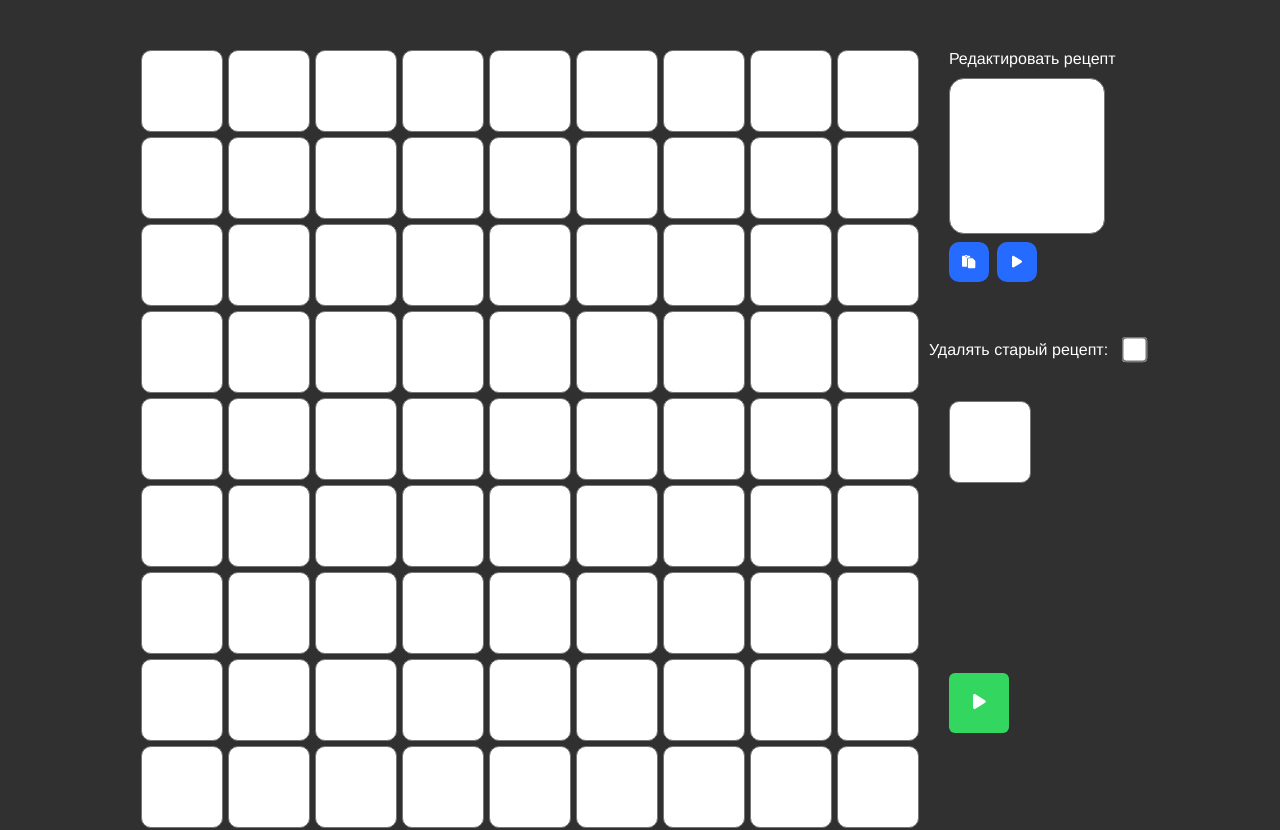
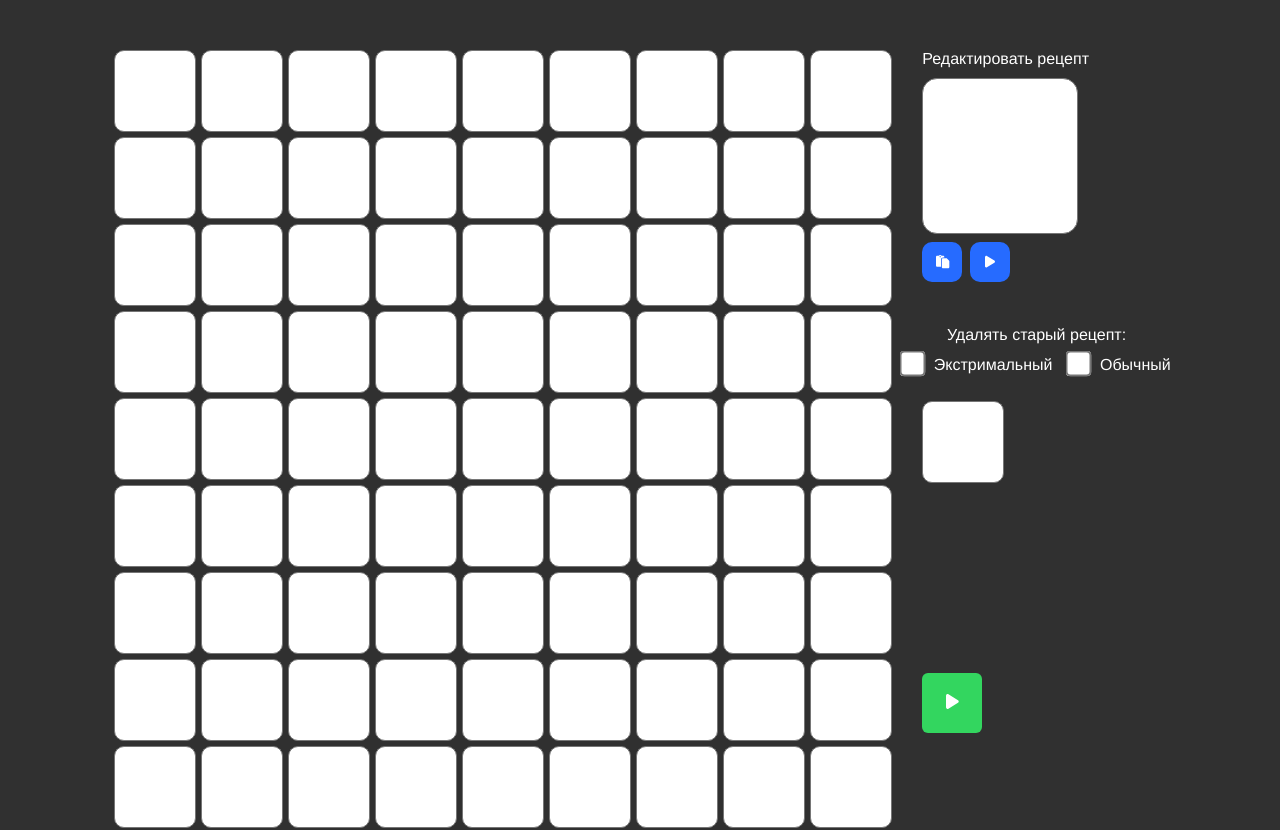
Before and after one commit to Cadregich/Extreme-Editor, a Vue app: page / in a window 1280 px wide. Shown: the top 830 px of the page. Built offline with nearby package versions, Linux system fonts and the light colour scheme.

Commit message:
Add selection of remove recipe type

```diff
--- a/src/components/DireCraftingEditor.vue
+++ b/src/components/DireCraftingEditor.vue
@@ -44,6 +44,18 @@ export default {
 
     handleClearSlot(event) {
       this.fastCleanSlot(event);
+    },
+
+    handleDireRecipeChange() {
+      if (this.addRemoveOldDireRecipeText) {
+        this.addRemoveOldRegularRecipeText = false;
+      }
+    },
+
+    handleRegularRecipeChange() {
+      if (this.addRemoveOldRegularRecipeText) {
+        this.addRemoveOldDireRecipeText = false;
+      }
     }
   }
 }
@@ -69,12 +81,20 @@ export default {
       <div id="editor-right-side">
         <edit-recipe/>
         <div style="display: grid; grid-template-rows: 1fr 1fr 1fr">
-          <div style="display: flex; align-items: center; justify-content: center; margin-left: 10px">
-            <label style="display: flex; align-items: center;">
-              Удалять старый рецепт:
-              <input v-model="addRemoveOldRecipeText" class="removeOldRecipeCheckbox" type="checkbox"
-                     style="margin-left: 20px"/>
-            </label>
+          <div id="remove-old-recipe-checkboxes-block">
+            <label>Удалять старый рецепт:</label>
+            <div id="remove-old-recipe-checkboxes">
+              <label>
+                <input v-model="addRemoveOldDireRecipeText" @change="handleDireRecipeChange"
+                       class="remove-old-recipe-checkbox" type="checkbox" style="margin-right: 10px"/>
+                Экстримальный
+              </label>
+              <label>
+                <input v-model="addRemoveOldRegularRecipeText" @change="handleRegularRecipeChange"
+                       class="remove-old-recipe-checkbox" type="checkbox" style="margin-left: 20px; margin-right: 10px;"/>
+                Обычный
+              </label>
+            </div>
           </div>
           <div id="crafted-item-slot-block">
             <textarea @dblclick="handlePasteFromClipboard"
@@ -123,6 +143,19 @@ export default {
   grid-template-rows: 1fr 1fr 1fr;
 }
 
+#remove-old-recipe-checkboxes-block {
+  display: flex;
+  flex-direction: column;
+  align-items: center;
+  justify-content: center;
+  margin-left: 10px
+}
+
+#remove-old-recipe-checkboxes {
+  display: flex;
+  align-items: center;
+}
+
 #crafted-item-slot-block {
   display: flex;
   align-items: center;
--- a/src/components/ExremeEditor.vue
+++ b/src/components/ExremeEditor.vue
@@ -47,7 +47,7 @@ label {
   margin-bottom: 10px;
 }
 
-.removeOldRecipeCheckbox {
+.remove-old-recipe-checkbox {
   transform: scale(2);
 }
 
--- a/src/components/RegularCraftingEditor.vue
+++ b/src/components/RegularCraftingEditor.vue
@@ -68,7 +68,7 @@ export default {
       <div id="editor-right-side">
         <label id="remove-old-recipe-label">
           Удалять старый рецепт:
-          <input v-model="addRemoveOldRecipeText" class="removeOldRecipeCheckbox" type="checkbox"
+          <input v-model="addRemoveOldRegularRecipeText" class="remove-old-recipe-checkbox" type="checkbox"
                  style="margin-left: 20px"/>
         </label>
         <div id="crafted-item-slot-block">
--- a/src/mixins/RecipeMixin.js
+++ b/src/mixins/RecipeMixin.js
@@ -3,7 +3,8 @@ export const RecipeMixin = {
         return {
             resultText: '',
             isRecipeGeneratedOrEditing: false,
-            addRemoveOldRecipeText: false
+            addRemoveOldDireRecipeText: false,
+            addRemoveOldRegularRecipeText: false,
         };
     },
     methods: {
@@ -16,14 +17,16 @@ export const RecipeMixin = {
             if (craftingType === 'regular') {
                 this.resultText = `recipes.addShaped(${crafted},<br>[[${formattedSlots}]]);`;
 
-                if (this.addRemoveOldRecipeText) {
+                if (this.addRemoveOldRegularRecipeText) {
                     this.resultText = `recipes.removeShaped(${crafted});<br><br>${this.resultText}`
                 }
             } else if (craftingType === 'dire') {
                 this.resultText = `mods.avaritia.ExtremeCrafting.addShaped(${crafted},<br>[[${formattedSlots}]]);`;
 
-                if (this.addRemoveOldRecipeText) {
+                if (this.addRemoveOldDireRecipeText) {
                     this.resultText = `mods.avaritia.ExtremeCrafting.remove(${crafted});<br><br>${this.resultText}`;
+                } else if (this.addRemoveOldRegularRecipeText) {
+                    this.resultText = `recipes.removeShaped(${crafted});<br><br>${this.resultText}`
                 }
             }
         },
@@ -101,5 +104,5 @@ export const RecipeMixin = {
                 this.lastRightClickTime = currentTime;
             }
         }
-    }
+    },
 };
```
